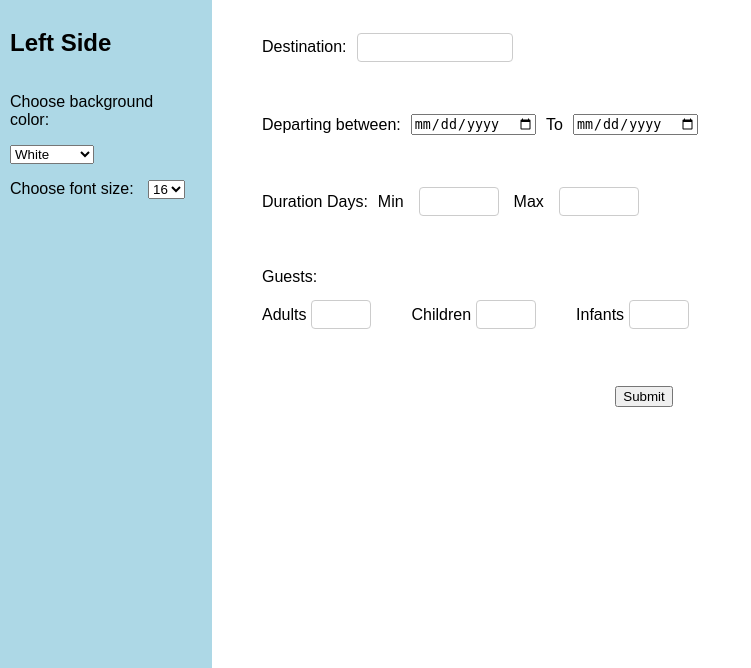
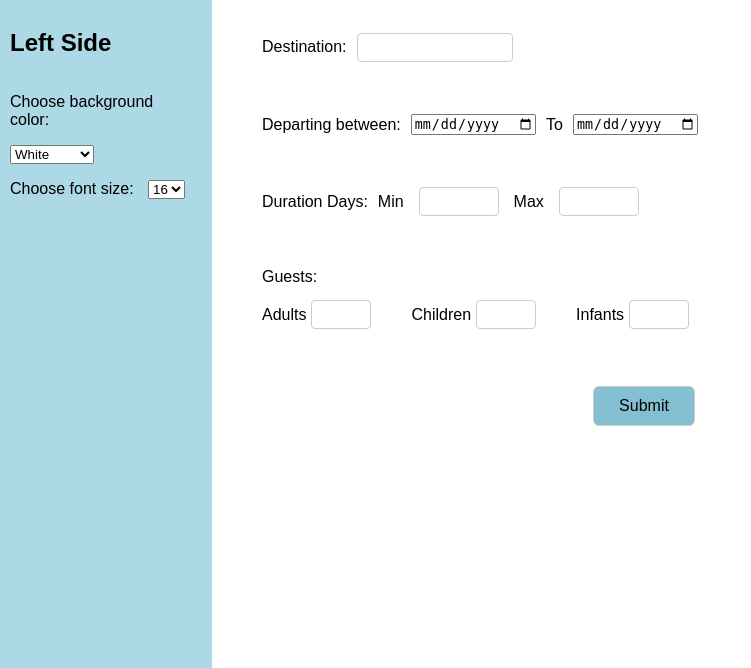
Before and after one commit to CH7099/cs6314-a2-travel, a PHP site: page /cruises.html in a window 1280 px wide. Shown: the part 184-852 px from the top of the page, without its empty margins (0-751 px from the left). Run offline with PHP 8.4, Linux system fonts and the light colour scheme.

Commit message:
Edit button style and spacing

```diff
--- a/Assignment2/cars.html
+++ b/Assignment2/cars.html
@@ -45,11 +45,11 @@
             <h2>Search for Cars</h2>
             <form>
                 City:<br>
-                <input id="city" type="text" onfocus="myFocus(this)" onblur="myBlur(this)" name="city"><br>
+                <input id="city" type="text" onfocus="myFocus(this)" onblur="myBlur(this)" name="city"><br><br>
                 Type of Car:<br>
-                <input id="carType" type="text" onfocus="myFocus(this)" onblur="myBlur(this)" name="carType"><br>
+                <input id="carType" type="text" onfocus="myFocus(this)" onblur="myBlur(this)" name="carType"><br><br>
                 Check in Date:<br>
-                <input id="checkIn" type="date" onfocus="myFocus(this)" onblur="myBlur(this)" name="checkIn"><br>
+                <input id="checkIn" type="date" onfocus="myFocus(this)" onblur="myBlur(this)" name="checkIn"><br><br>
                 Check out Date:<br>
                 <input id="checkOut" type="date" onfocus="myFocus(this)" onblur="myBlur(this)" name="checkOut"><br><br>
                 <button type="button" onclick="validateInfoCars()">Submit</button>
--- a/Assignment2/mystyle.css
+++ b/Assignment2/mystyle.css
@@ -83,6 +83,16 @@ input[type=text] {
     border-radius: 4px;
 }
 
+/* Button styles */
+button, input[type=button] {
+    padding: 10px 25px;
+    font-size: 16px;
+    border: 1px solid #ccc;
+    border-radius: 6px;
+    background-color: rgb(132, 190, 209);
+    cursor: pointer;
+}
+
 #comment {
     width: 30%;
 }
@@ -111,8 +121,6 @@ input[type=text] {
     margin-top: 20px;
 }
 
-
-
 .location {
     width: 1500px;
     align-items: center;
@@ -129,7 +137,6 @@ input[type=text] {
     gap: 10px;
     margin-left: 40px;
 }
-
 
 .from, .to {
     display: flex;
--- a/Assignment2/travel.js
+++ b/Assignment2/travel.js
@@ -290,8 +290,8 @@ function validateInfoCars() {
     }
 
     // Check if car type is correctly selected
-    carsType = ["Economy", "SUV", "Compact", "Midsize"];
-    if (!carsType.includes(carType)) {
+    var carsTypes = ["Economy", "SUV", "Compact", "Midsize"];
+    if (!carsTypes.includes(carType)) {
         alert("ERROR, CAR TYPE IS INVALID. Valid types are: Economy, SUV, Compact, Midsize");
         console.log("ERROR, CAR TYPE IS INVALID");
         valid = false;
```
